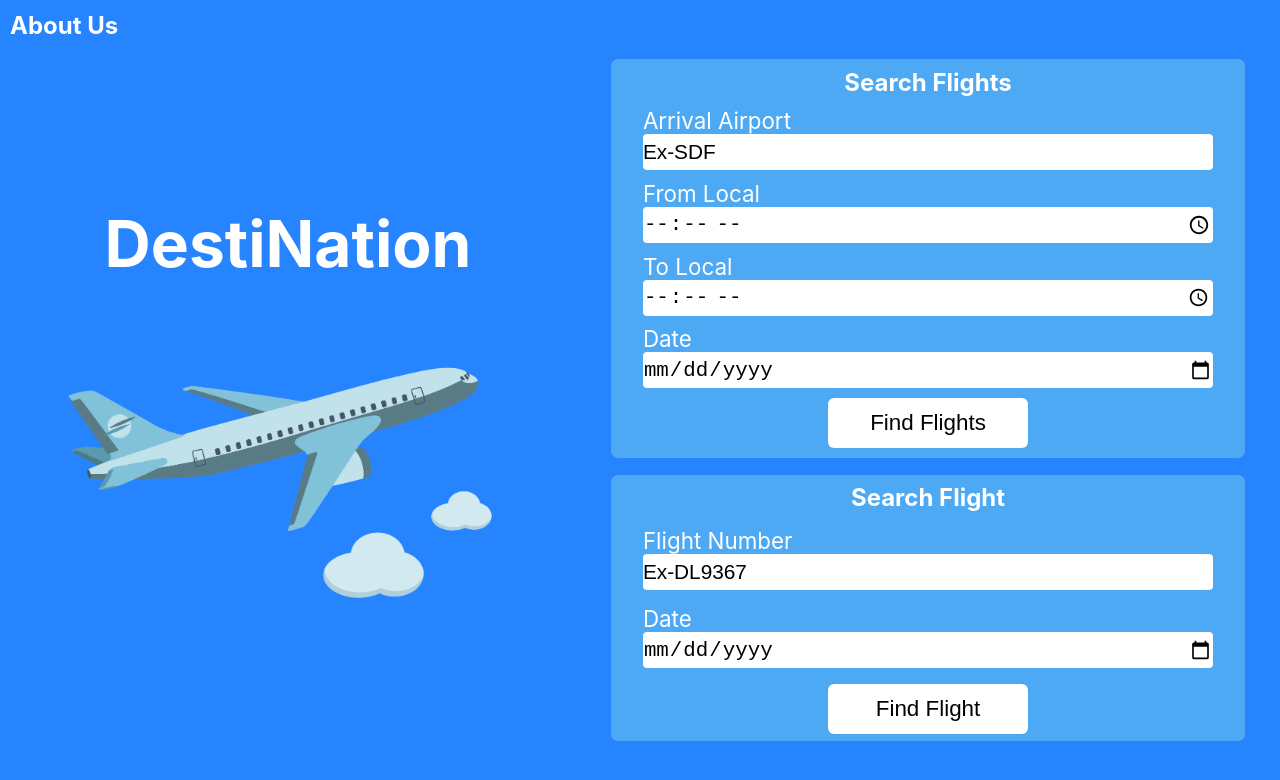
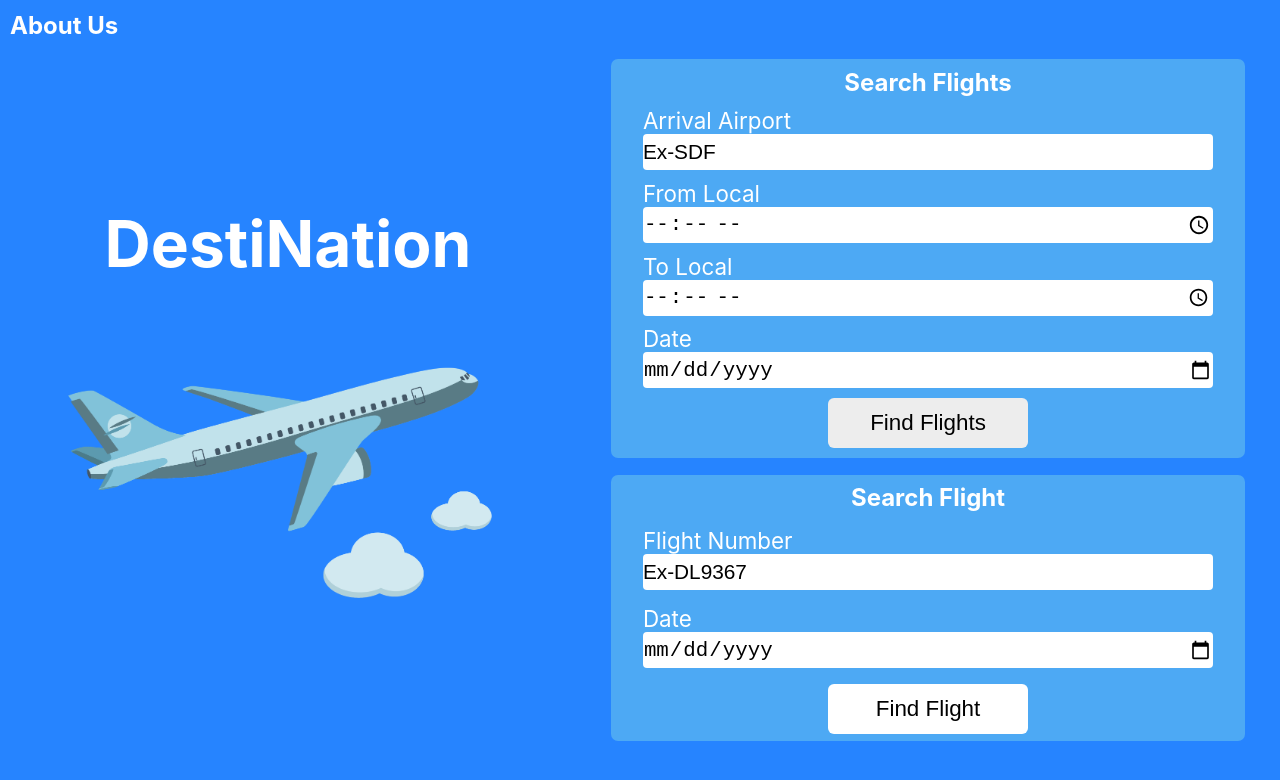
Before and after one commit to IUS-CS/c346-34515-fa22-project-perpetualmotionsquad, a Next.js app in the folder client/: page / in a window 1280 px wide. In both pictures the pointer is over the input "Find Flights". Shown: the top 780 px of the page. Built offline with nearby package versions, Linux system fonts and the light colour scheme.

Commit message:
Added some styling to homepage

```diff
--- a/client/pages/flight/[flightnumber]/[date].js
+++ b/client/pages/flight/[flightnumber]/[date].js
@@ -23,8 +23,6 @@ function flightStatusHeaderText(status, arrivalAirport) {
             return <h1>Sorry, This Flight Has Been Canceled</h1>
         case "Arrived":
             return <h1>Welcome To {arrivalAirport}</h1>
-
-
         case "EnRoute":
             return <h1>Get Ready To Be In {arrivalAirport}</h1>
         case "CheckIn":
--- a/client/styles/pagestyles/HomePage.module.css
+++ b/client/styles/pagestyles/HomePage.module.css
@@ -110,10 +110,12 @@
   border-radius: 6px;
   border: none;
   background-color: white;
-  transition: 0.3s;
   -webkit-appearance: none;
   color: black;
   font-weight: 500;
+}
+.formSubmit:hover{
+  background-color: rgb(237, 237, 237);
 }
 .header {
   position: absolute;
```
